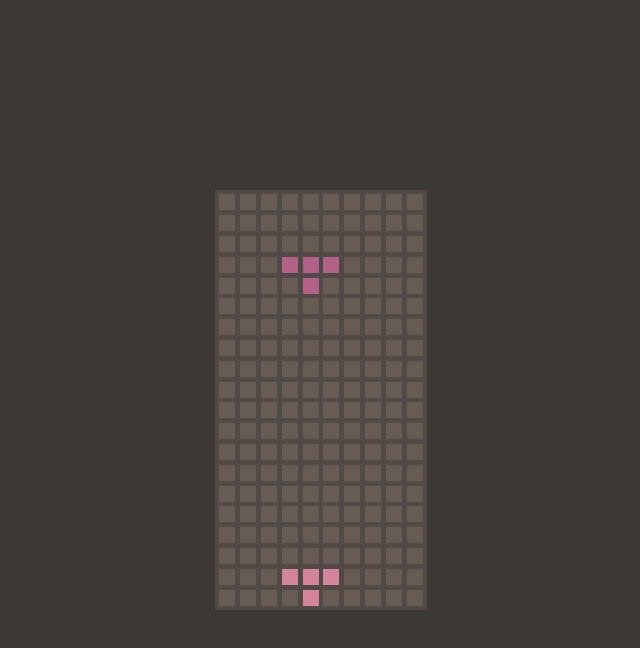
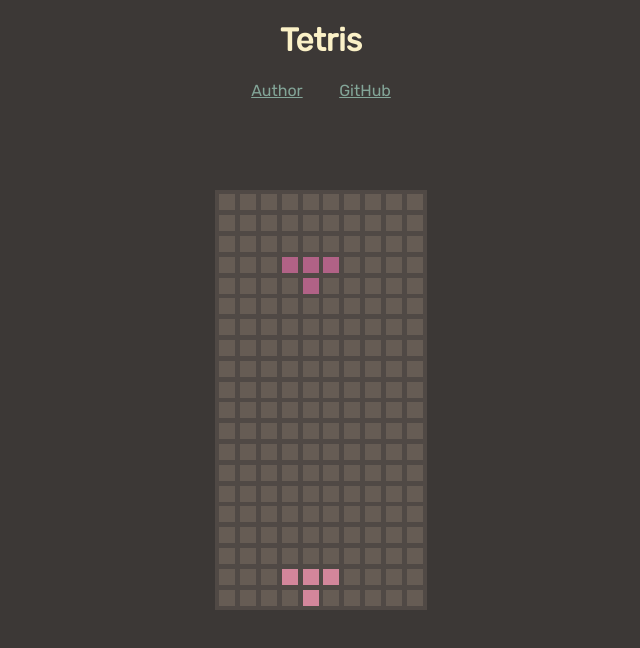
Before and after one commit to AlurienFlame/tetris-js, a plain HTML site: page index.html in a window 1280 px wide. Shown: the whole page, without its empty margins (319-959 px from the left). Drawn offline with Linux system fonts and the light colour scheme.

Commit message:
Add titlebar and links

```diff
--- a/index.html
+++ b/index.html
@@ -6,9 +6,19 @@
   <meta name="viewport" content="width=device-width, initial-scale=1.0">
   <title>Tetris</title>
   <link rel="stylesheet" href="style.css">
+  <link rel="preconnect" href="https://fonts.googleapis.com" />
+  <link rel="preconnect" href="https://fonts.gstatic.com" crossorigin />
+  <link href="https://fonts.googleapis.com/css2?family=Rubik:wght@400&display=swap" rel="stylesheet" />
 </head>
 
 <body>
+  <div class="titlebar">
+    <h1>Tetris</h1>
+    <div class="links">
+      <a href="https://lucienlasseau.com">Author</a>
+      <a href="https://github.com/AlurienFlame">GitHub</a>
+    </div>
+  </div>
   <div id="game">
     <div class="square" id="square-0-0"></div>
     <div class="square" id="square-1-0"></div>
--- a/style.css
+++ b/style.css
@@ -2,6 +2,8 @@
   --background-color: #3C3836;
   --board-color: #504945;
   --square-color: #665C54;
+  --text-color: #FBF1C7;
+  --link-color: #83A598;
   --color-I: #689D6A;
   --color-J: #458588;
   --color-L: #D65D0E;
@@ -24,8 +26,24 @@ body {
   display: grid;
   justify-content: center;
   align-content: center;
+  grid-template-rows: 1fr 1fr 1fr;
   height: 100vh;
   background-color: var(--background-color);
+  font-family: 'Rubik', sans-serif;
+  color: var(--text-color);
+}
+
+.titlebar > h1 {
+  text-align: center;
+}
+
+.links {
+  display: flex;
+  justify-content: space-evenly;
+}
+
+a, a:visited {
+  color: var(--link-color);
 }
 
 #game {
```
